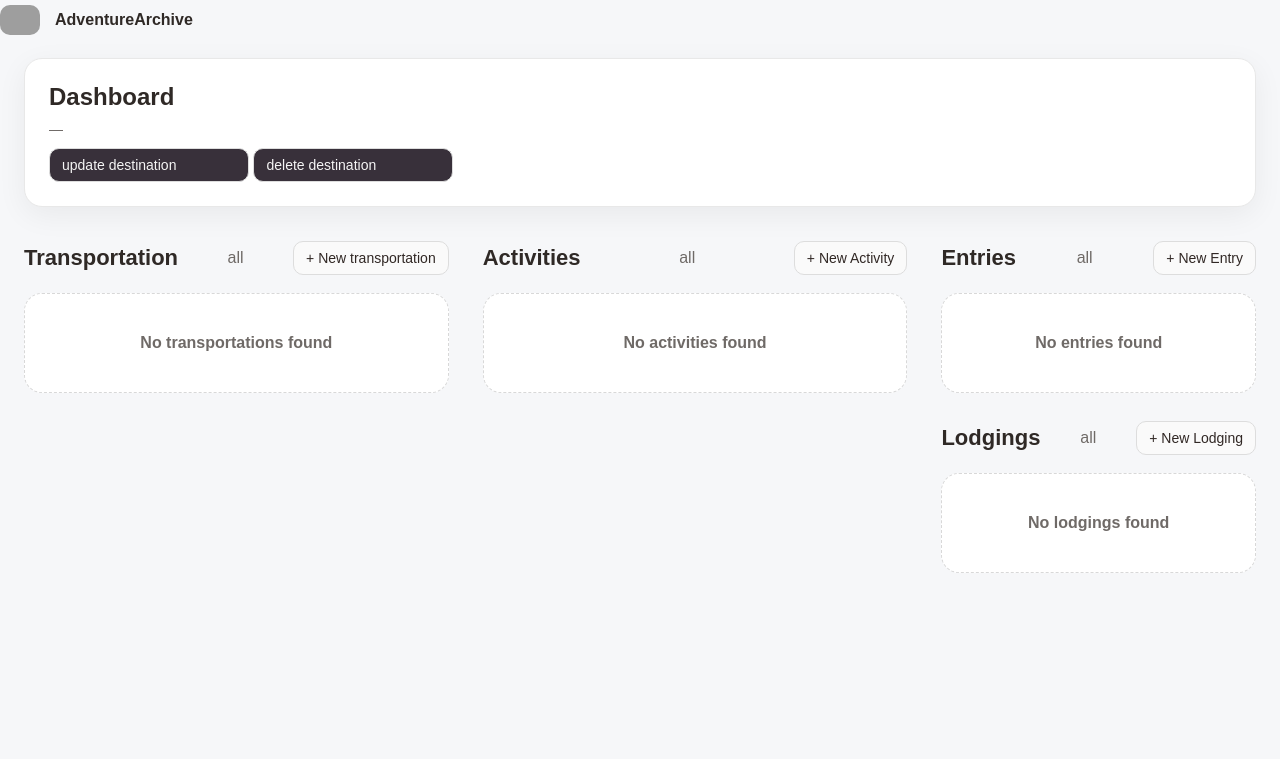
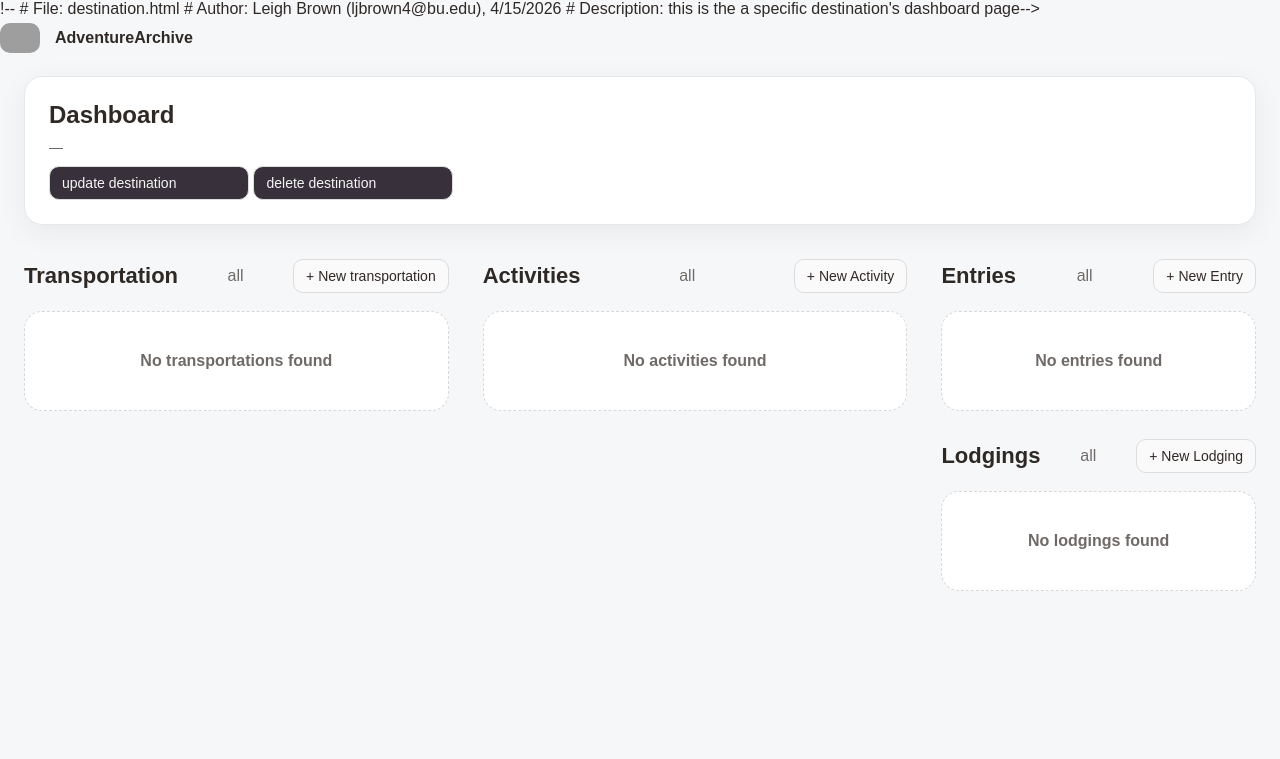
Before and after one commit to ljbrown4/cs412, a Django app: template project/templates/project/destination.html in a window 1280 px wide. Shown: the top 759 px of the page. Run offline with Django 5.2, Linux system fonts and the light colour scheme; the template is opened without the code that fills it, so the values that code supplies are empty; grey boxes are pictures that could not be loaded.

Commit message:
manual updates computer broken

```diff
--- a/project/templates/project/destination.html
+++ b/project/templates/project/destination.html
@@ -1,4 +1,4 @@
-<!-- # File: destination.html
+!-- # File: destination.html
 # Author: Leigh Brown (ljbrown4@bu.edu), 4/15/2026
 # Description: this is the a specific destination's dashboard page-->
 {% extends 'project/base.html' %}
```
